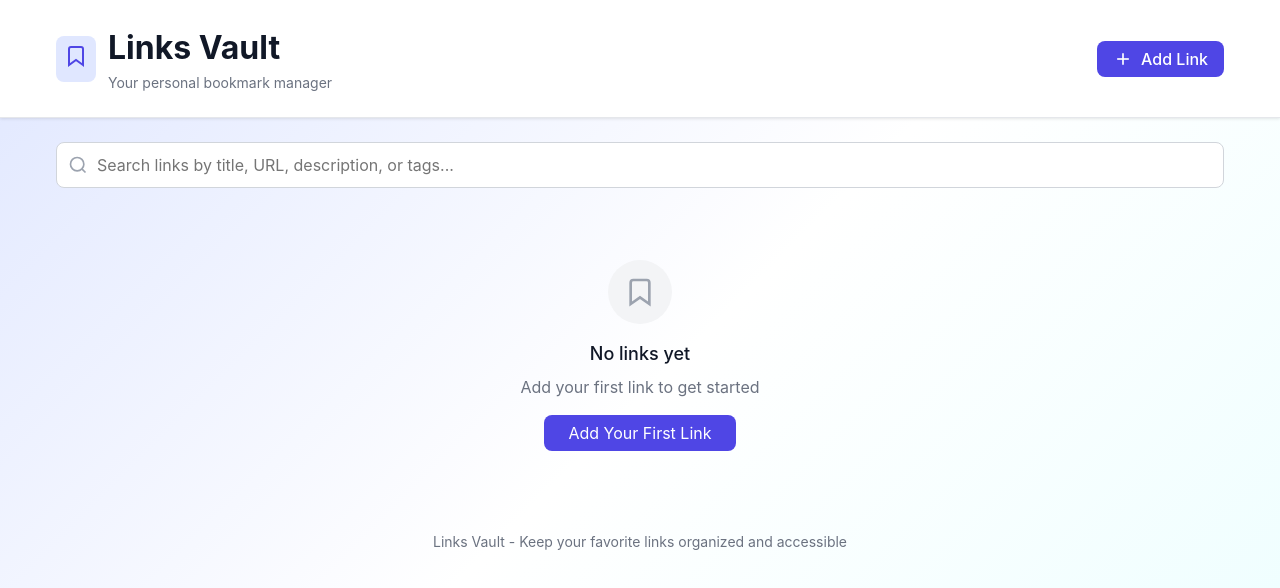
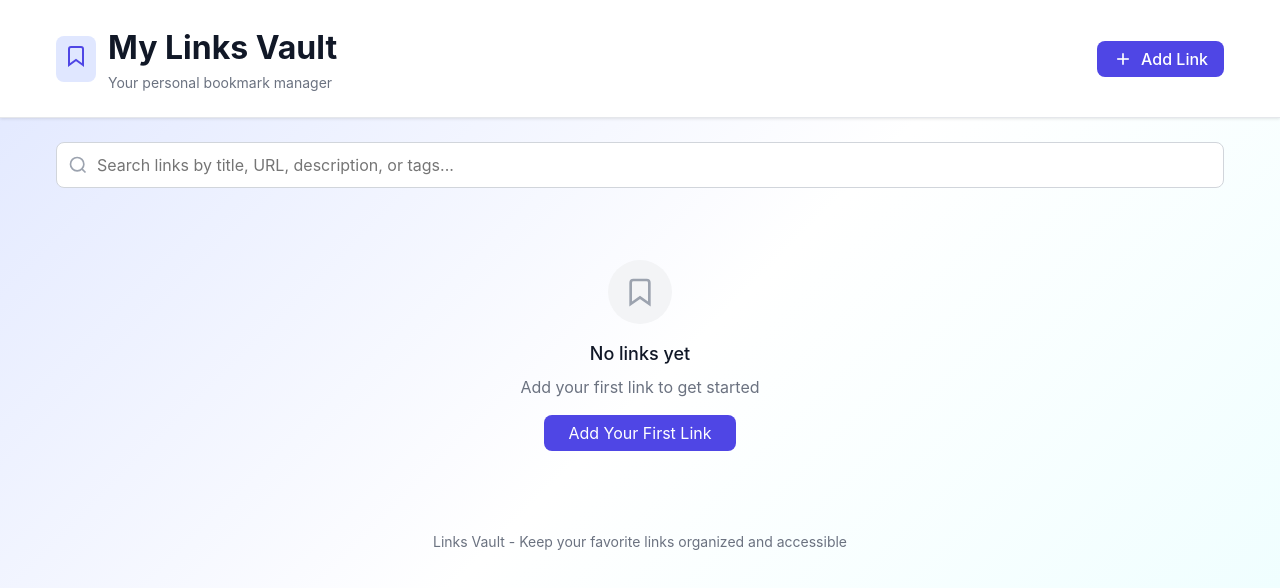
Before and after one commit to tlhololaiza/CodeTribeTask5-ReactTask2-Links-Vault-, a React (Vite) app: page / in a window 1280 px wide. Shown: the top 588 px of the page. Built offline with nearby package versions, Linux system fonts and the light colour scheme.

Commit message:
Checking if  brnches exist

```diff
--- a/src/components/Header/Header.tsx
+++ b/src/components/Header/Header.tsx
@@ -17,7 +17,7 @@ const Header: React.FC<HeaderProps> = ({ onAddClick }) => {
               </svg>
             </div>
             <div>
-              <h1 className="header-title">Links Vault</h1>
+              <h1 className="header-title">My Links Vault</h1>
               <p className="header-subtitle">Your personal bookmark manager</p>
             </div>
           </div>
```
